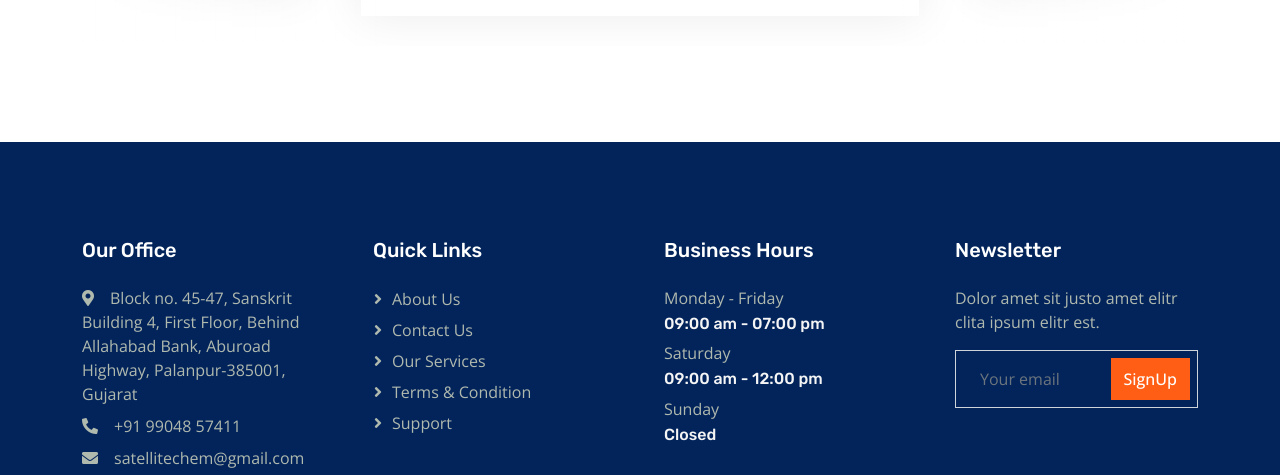
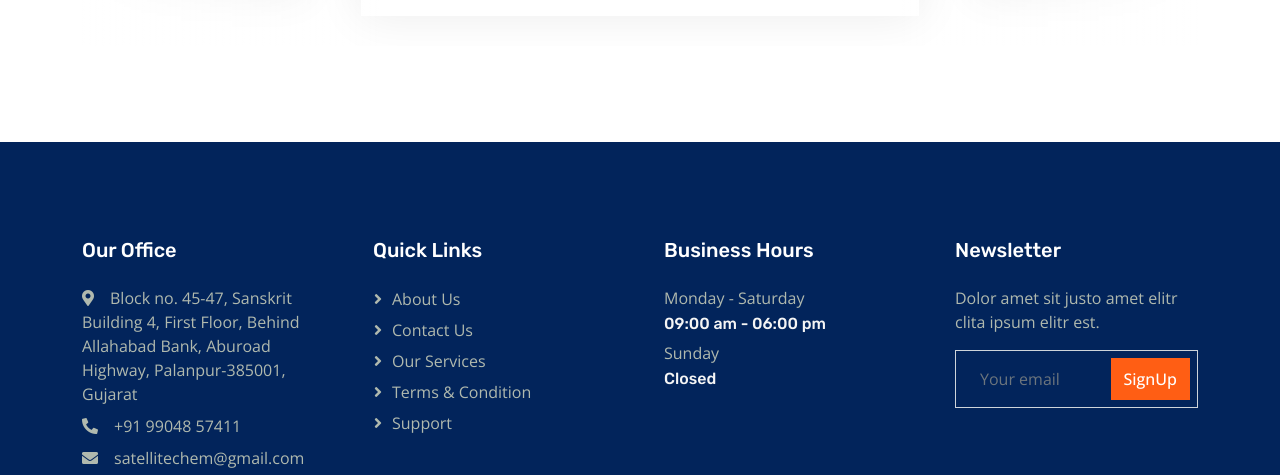
Before and after one commit to parikhprakash/satellite-chem-website, a plain HTML site: page index.html in a window 1280 px wide. Shown: the part 5685-6160 px from the top of the page. Drawn offline with nearby package versions, Linux system fonts and the light colour scheme.

Commit message:
Update index.html

```diff
--- a/index.html
+++ b/index.html
@@ -590,10 +590,10 @@ First Floor, Behind Allahabad Bank, Aburoad Highway, Palanpur-385001, Gujarat</p
                 </div>
                 <div class="col-lg-3 col-md-6">
                     <h5 class="text-white mb-4">Business Hours</h5>
-                    <p class="mb-1">Monday - Friday</p>
-                    <h6 class="text-light">09:00 am - 07:00 pm</h6>
-                    <p class="mb-1">Saturday</p>
-                    <h6 class="text-light">09:00 am - 12:00 pm</h6>
+                    <p class="mb-1">Monday - Saturday</p>
+                    <h6 class="text-light">09:00 am - 06:00 pm</h6>
+                   <!-- <p class="mb-1">Saturday</p>
+                    <h6 class="text-light">09:00 am - 12:00 pm</h6> -->
                     <p class="mb-1">Sunday</p>
                     <h6 class="text-light">Closed</h6>
                 </div>
```
